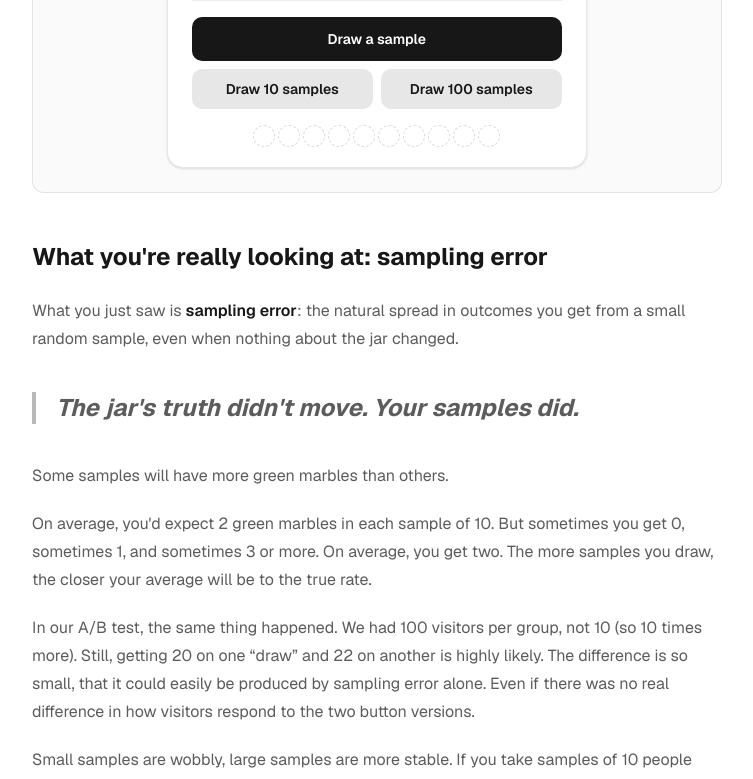
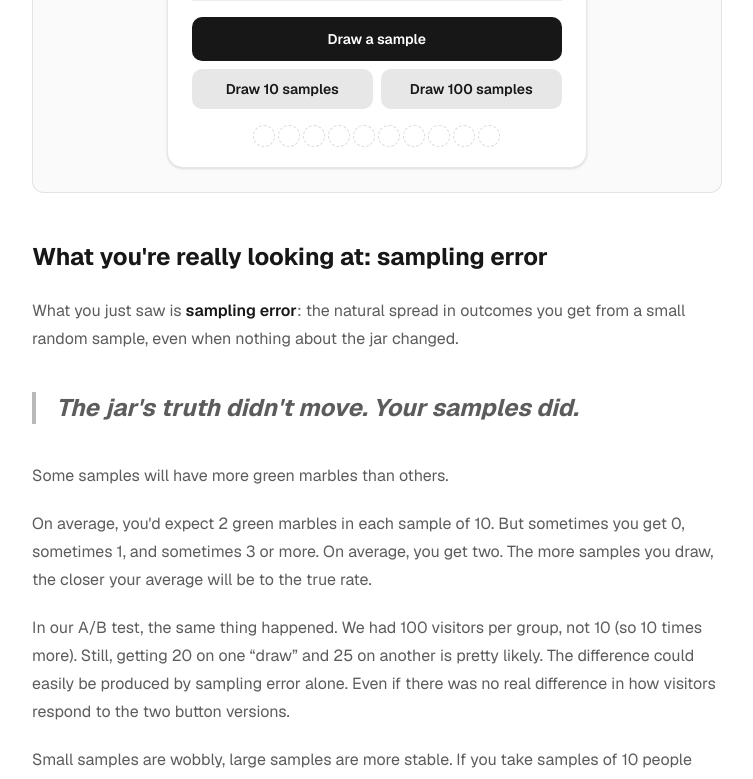
Before and after one commit to codedebugrepeat/ab-test-guide, a Next.js app: page /why-small-samples-lie in a window 1280 px wide. Shown: the part 2619-3398 px from the top of the page, without its empty margins (120-873 px from the left). Built offline with nearby package versions, Linux system fonts and the light colour scheme.

Commit message:
Change case study to 20 vs 25 for more clarity

```diff
--- a/app/why-small-samples-lie/page.tsx
+++ b/app/why-small-samples-lie/page.tsx
@@ -134,7 +134,7 @@ export default function Section1Page() {
         <p>On average, you&apos;d expect 2 green marbles in each sample of 10. But sometimes you get 0, sometimes 1, and sometimes 3 or more. On average, you get two. The more samples you draw, the closer your average will be to the true rate.</p>
 
         <p>
-          In our A/B test, the same thing happened. We had {CASE_STUDY_VISITORS} visitors per group, not 10 (so 10 times more). Still, getting {CASE_STUDY_A_SIGNUPS} on one &ldquo;draw&rdquo; and {CASE_STUDY_B_SIGNUPS} on another is highly likely. The difference is so small, that it could easily be produced by sampling error alone. Even if there was no real difference in how visitors respond to the two button versions.
+          In our A/B test, the same thing happened. We had {CASE_STUDY_VISITORS} visitors per group, not 10 (so 10 times more). Still, getting {CASE_STUDY_A_SIGNUPS} on one &ldquo;draw&rdquo; and {CASE_STUDY_B_SIGNUPS} on another is pretty likely. The difference could easily be produced by sampling error alone. Even if there was no real difference in how visitors respond to the two button versions.
         </p>
         <p>
           Small samples are wobbly, large samples are more stable. If you take samples of 10 people and measure their size, a sample that was drawn from a basketball team might show that 9/10 people are extremely tall.
--- a/components/tutorial/constants/case-study-constants.ts
+++ b/components/tutorial/constants/case-study-constants.ts
@@ -1,5 +1,5 @@
 export const CASE_STUDY_VISITORS = 100;
 export const CASE_STUDY_A_SIGNUPS = 20;
-export const CASE_STUDY_B_SIGNUPS = 22;
+export const CASE_STUDY_B_SIGNUPS = 25;
 export const CASE_STUDY_A_RATE = CASE_STUDY_A_SIGNUPS / CASE_STUDY_VISITORS;
 export const CASE_STUDY_B_RATE = CASE_STUDY_B_SIGNUPS / CASE_STUDY_VISITORS;
--- a/components/tutorial/constants/vocabulary.ts
+++ b/components/tutorial/constants/vocabulary.ts
@@ -1,6 +1,6 @@
 export const vocabulary = {
   mean: "The more precise term for the type of average we use here: the sum of all outcomes divided by the number of observations. In a conversion context it equals the conversion rate.",
-  lift: "The percentage increase in conversion rate from A to B, measured relative to A. A 10% lift on a 20% baseline means B converts at 22% — not 30%. We always mean relative lift here, not the absolute percentage-point gap.",
+  lift: "The percentage increase in conversion rate from A to B, measured relative to A. A 10% lift on a 40% baseline means B converts at 44% — not 50%. We always mean relative lift here, not the absolute percentage-point gap.",
   "true rate": "The actual conversion rate that would emerge if you could observe infinitely many visitors. You never measure it directly; your baseline is an estimate of it. In the marble jar, it's the true share of green marbles — fixed, but unknown until you've drawn enough.",
   "standard deviation": "The formal name for the typical width of a sampling distribution. One standard deviation from the mean captures roughly 68% of samples; two captures about 95%. In this guide we use 'spread' or 'typical width' to keep things concrete.",
   "null hypothesis": "The assumption you're testing against: A and B are identical — there's no real effect. When a result clears the threshold, you're rejecting H₀: saying the outcome would be too improbable if A and B were truly the same. Most stats textbooks call this formal decision process hypothesis testing.",
```
